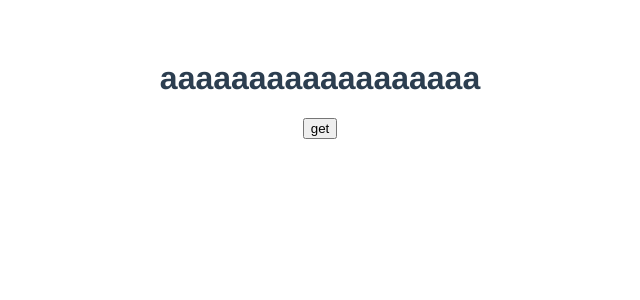
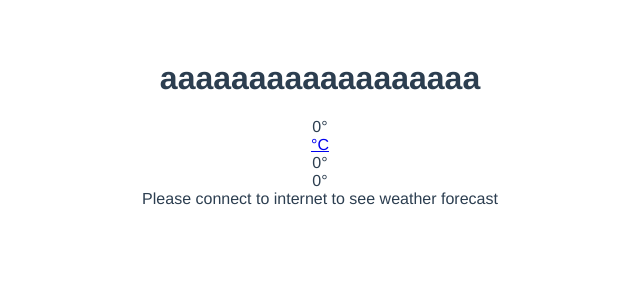
Before and after one commit to smirnoffnew/weather-app, a Vue app: page / in a window 1280 px wide. Shown: the top 300 px of the page, without its empty margins (320-960 px from the left). Built offline with nearby package versions, Linux system fonts and the light colour scheme; no server answers.

Commit message:
add some components

```diff
--- /dev/null
+++ b/src/components/LocationComponent.vue
@@ -0,0 +1,26 @@
+<template>
+    <section>
+        <div class="location">{{ location }}</div>
+        <div class="description">{{ description }}</div>
+    </section>
+</template>
+
+<script>
+    export default {
+        name: "LocationComponent",
+        props: {
+            location: {
+                type: String,
+                required: true
+            },
+            description: {
+                type: String,
+                required: true
+            }
+        }
+    }
+</script>
+
+<style scoped>
+
+</style>
--- /dev/null
+++ b/src/components/TemperatureComponent.vue
@@ -0,0 +1,70 @@
+<template>
+    <section>
+
+        <TemperatureDisplayComponent
+                :isScaleCelsius="isScaleCelsius"
+                :temperature="current"
+        ></TemperatureDisplayComponent>
+
+        <div>
+            <div>
+                <a href="#" @click.prevent="toggleTemperature">&deg;{{ label }}</a>
+            </div>
+
+            <TemperatureDisplayComponent
+                    :isScaleCelsius="isScaleCelsius"
+                    :temperature="max"
+            ></TemperatureDisplayComponent>
+
+            <TemperatureDisplayComponent
+                    :isScaleCelsius="isScaleCelsius"
+                    :temperature="min"
+            ></TemperatureDisplayComponent>
+        </div>
+
+    </section>
+</template>
+
+<script>
+    import TemperatureDisplayComponent from './TemperatureDisplayComponent'
+    export default {
+        name: "TemperatureComponent",
+
+        components: {
+            TemperatureDisplayComponent
+        },
+
+        props: {
+            current: {
+                type: Number,
+                required: true
+            },
+            max: {
+                type: Number,
+                required: true
+            },
+            min: {
+                type: Number,
+                required: true
+            }
+        },
+
+        data: function() {
+            return {
+                isScaleCelsius: true,
+                label: 'C'
+            }
+        },
+
+        methods: {
+            toggleTemperature() {
+                this.isScaleCelsius = !this.isScaleCelsius;
+                this.label = this.isScaleCelsius ? 'C' : 'F'
+            }
+        }
+    }
+</script>
+
+<style scoped>
+
+</style>
--- /dev/null
+++ b/src/components/TemperatureDisplayComponent.vue
@@ -0,0 +1,26 @@
+<template>
+    <div>
+        <span v-if="isScaleCelsius">{{ temperature }}&deg;</span>
+        <span v-else>{{ temperature | toFahrenheit }}&deg;</span>
+    </div>
+</template>
+
+<script>
+    export default {
+        name: "TemperatureDisplayComponent",
+        props: {
+            isScaleCelsius: {
+                type: Boolean,
+                required: true
+            },
+            temperature: {
+                type: Number,
+                required: true
+            }
+        },
+    }
+</script>
+
+<style scoped>
+
+</style>
--- a/src/components/WeatherApp.vue
+++ b/src/components/WeatherApp.vue
@@ -1,27 +1,34 @@
 <template>
-    <button @click="getw"> get </button>
+    <main>
+        <TemperatureComponent
+                :current="weather.currentTemperature"
+                :max="weather.maxTemperature"
+                :min="weather.minTemperature"
+        ></TemperatureComponent>
+
+        <LocationComponent
+                :location="this.weather.location"
+                :description="this.weather.description"
+        ></LocationComponent>
+    </main>
 </template>
 
 <script>
-    import WeatherService from '../services/WeatherService'
+    import WeatherService from '../services/WeatherService';
+    import TemperatureComponent from './TemperatureComponent';
+    import LocationComponent from "./LocationComponent";
 
     export default {
         name: 'WeatherApp',
 
         components: {
-
+            TemperatureComponent,
+            LocationComponent
         },
 
         data() {
             return {
-                forecast: new WeatherService
-            }
-        },
-
-        methods: {
-            getw: function () {
-                console.log('this.forecast', this.forecast);
-                console.log('aaaaaaaaaaaaaaaa');
+                weather: new WeatherService
             }
         }
     }
--- a/src/main.js
+++ b/src/main.js
@@ -1,8 +1,13 @@
-import Vue from 'vue'
-import App from './App.vue'
+import Vue from 'vue';
+import App from './App.vue';
 
-Vue.config.productionTip = false
+Vue.config.productionTip = false;
+
+Vue.filter('toFahrenheit', function (value) {
+  return Math.floor((value * 1.8) + 32);
+});
 
 new Vue({
   render: h => h(App),
-}).$mount('#app')
+})
+.$mount('#app');
--- a/src/services/WeatherService.js
+++ b/src/services/WeatherService.js
@@ -7,6 +7,15 @@ export default class WeatherService {
         this.axios = axios;
         this.appId = '59681a1111eada6e97804823182254ae';
         this.navigator = window.navigator;
+
+        this.cloudiness = 0;
+        this.windSpeed = 0;
+        this.humidity = 0;
+        this.currentTemperature = 0;
+        this.maxTemperature = 0;
+        this.minTemperature = 0;
+        this.location = ' ';
+        this.description = 'Please connect to internet to see weather forecast';
 
         this.initialData = {
             clouds: { all: 0 },
@@ -29,16 +38,8 @@ export default class WeatherService {
             }
         };
 
-        this.cloudiness = 0;
-        this.windSpeed = 0;
-        this.humidity = 0;
-        this.temperatureValue = 0;
-        this.temperatureHigh = 0;
-        this.temperatureLow = 0;
-        this.location = ' ';
-        this.description = 'Please connect to internet to see weather forecast';
+        this.init();
 
-        this.init();
     }
 
     init() {
@@ -50,11 +51,11 @@ export default class WeatherService {
             .getPosition()
             .then(position => position.coords)
             .then(coordinates => this.axios.get(`https://api.openweathermap.org/data/2.5/weather?lat=${coordinates.latitude}&lon=${coordinates.longitude}&appid=${this.appId}&units=metric`))
-            .then( response => this.updateData(response.data))
-            .catch( err => {
-                this.updateData(this.initialData);
-
+            .then( response => {
+                this.updateData(response.data)
+                console.log(response.data);
             })
+            .catch( () => this.updateData(this.initialData))
     }
 
     getPosition() {
@@ -69,9 +70,9 @@ export default class WeatherService {
         this.cloudiness = data.clouds.all;
         this.windSpeed = data.wind.speed;
         this.humidity = data.main.humidity;
-        this.temperatureValue = Math.round(data.main.temp);
-        this.temperatureHigh = Math.round(data.main.temp_max);
-        this.temperatureLow = Math.round(data.main.temp_min);
+        this.currentTemperature = Math.round(data.main.temp);
+        this.maxTemperature = Math.round(data.main.temp_max);
+        this.minTemperature = Math.round(data.main.temp_min);
         this.location = this.formatLocation(data.name, data.sys.country);
         this.description = data.weather[0].description;
         // this.weatherIcon = this.getWeatherIcon(data.weather[0].id);
```
